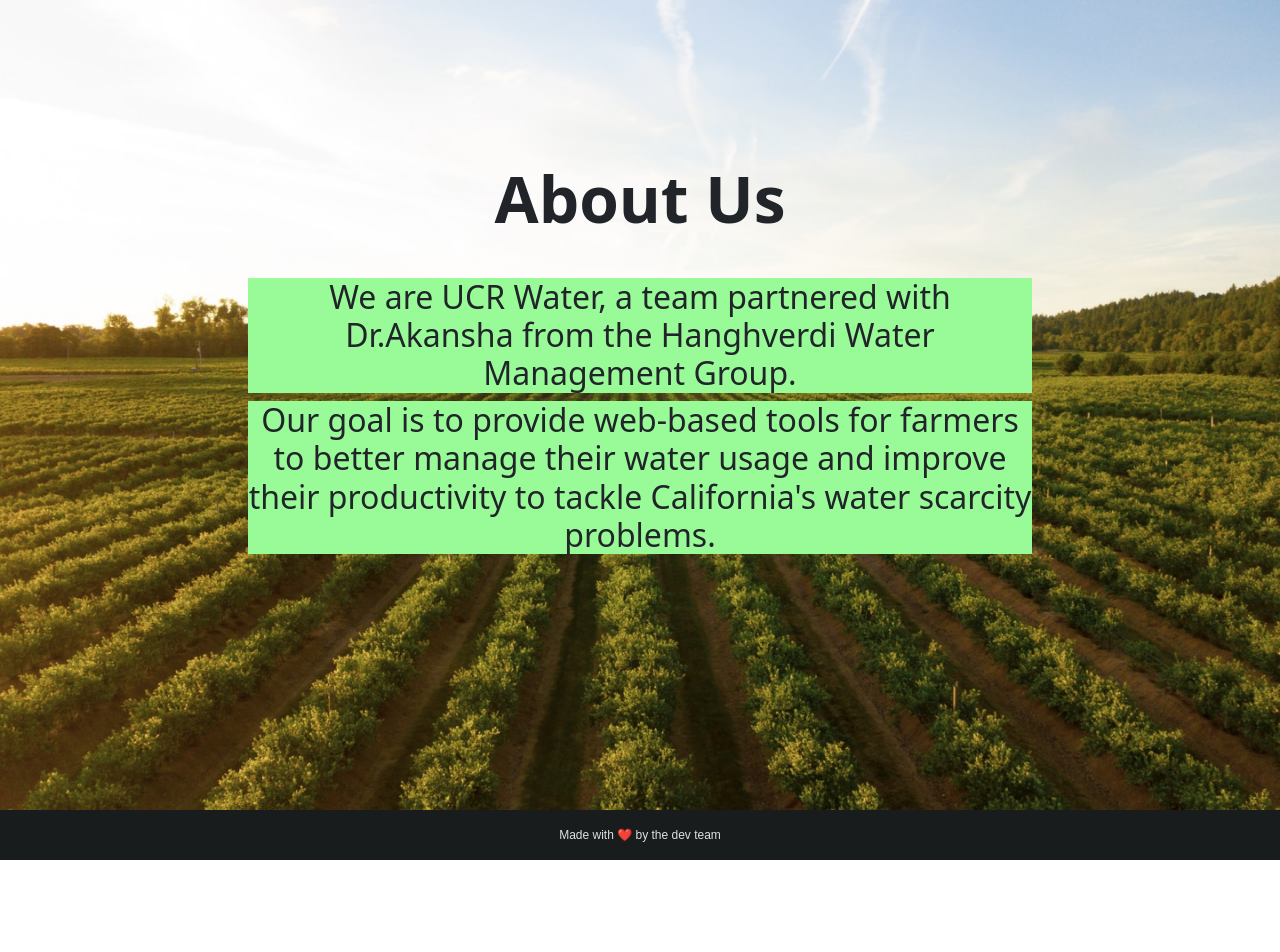
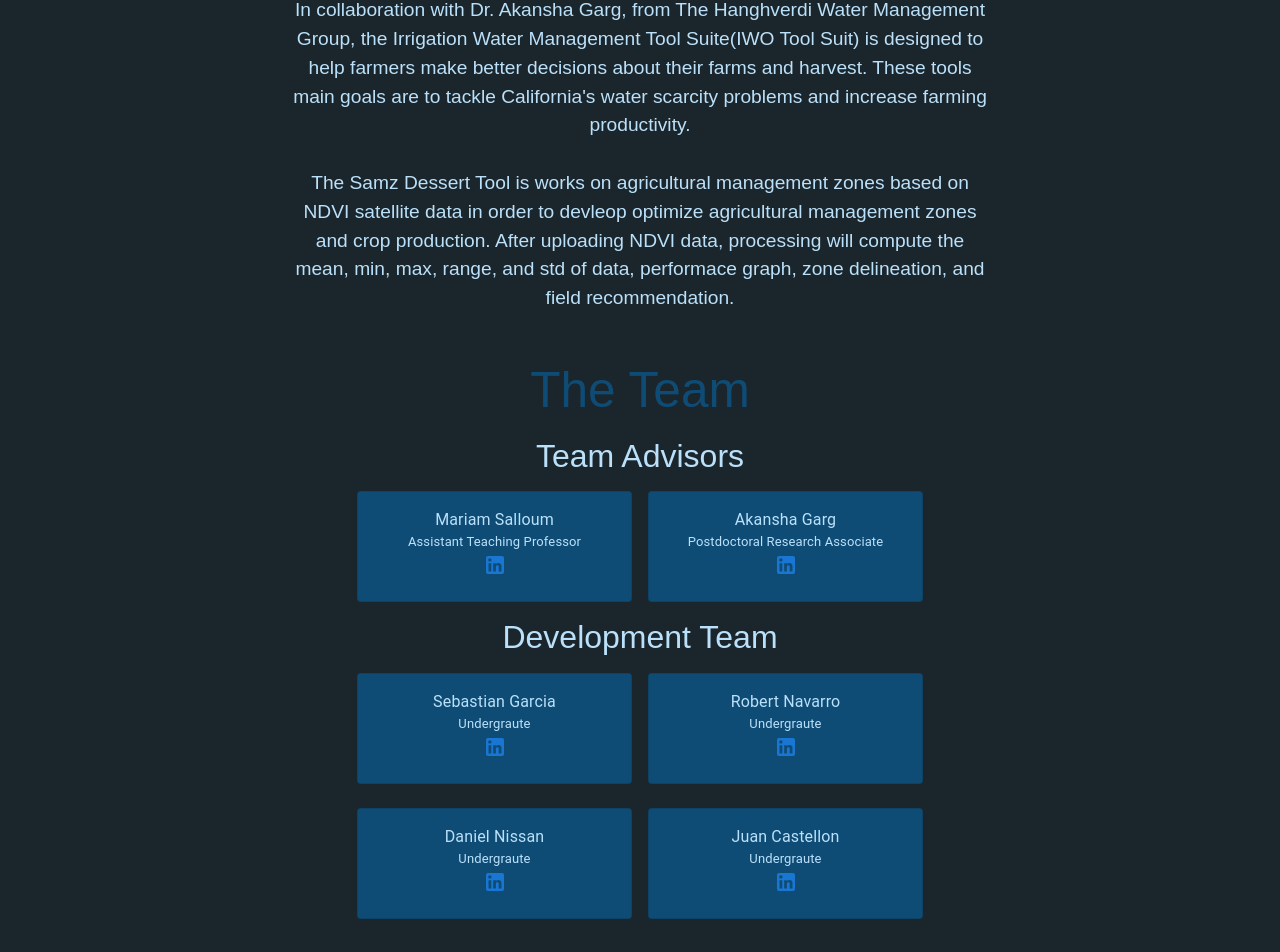
Before and after one commit to CS-UCR/senior-design-project-farmersonly, a Next.js app: page /about in a window 1280 px wide. Shown: the part 180-1132 px from the top of the page. Before the commit the page ends 1040 px from the top, so only its background shows below. Built offline with nearby package versions, Linux system fonts and the light colour scheme.

Commit message:
Re did about page, contents and styling

```diff
--- a/pages/about.js
+++ b/pages/about.js
@@ -1,18 +1,193 @@
+import React from "react";
+import Card from "@mui/material/Card";
+import CardContent from "@mui/material/CardContent";
+import Typography from "@mui/material/Typography";
+import Grid from "@mui/material/Grid";
+import LinkedInIcon from "@mui/icons-material/LinkedIn";
+import Link from "@mui/material/Link";
 
-import React from 'react'
-import styles from '../styles/about.module.css'
-import Navbar from '../components/navbar'
-import Head from 'next/head'
+import { styled } from "@mui/material/styles";
+import styles from "../styles/about.module.css";
+import { CenterFocusStrong } from "@mui/icons-material";
 
-export default function about(){
-    return(
-       <div className={styles.container}>
-        <h1 className={styles.title}>About Us</h1>
-        <h2 className={styles.body}>We are UCR Water, a team
-        partnered with Dr.Akansha from the Hanghverdi Water Management Group.</h2>
-        <h2 className={styles.body}>Our goal is to provide web-based tools
-        for farmers to better manage their water usage and improve their productivity
-        to tackle California's water scarcity problems.</h2>
-       </div>
-    )
+export default function about() {
+  return (
+    <div className={styles.container}>
+      <div className={styles.about}>
+        <h1 className={styles.aboutTitle}>About</h1>
+
+        <div className={styles.aboutText}>
+          <div>
+            In collaboration with Dr. Akansha Garg, from The Hanghverdi Water
+            Management Group, the Irrigation Water Management Tool Suite(IWO
+            Tool Suit) is designed to help farmers make better decisions about
+            their farms and harvest. These tools main goals are to tackle
+            California's water scarcity problems and increase farming
+            productivity.
+          </div>
+          <br />
+          <div>
+            The Samz Dessert Tool is works on agricultural management zones
+            based on NDVI satellite data in order to devleop optimize
+            agricultural management zones and crop production. After uploading
+            NDVI data, processing will compute the mean, min, max, range, and
+            std of data, performace graph, zone delineation, and field
+            recommendation.
+          </div>
+        </div>
+      </div>
+
+      <div className={styles.team}>
+        <h1 className={styles.teamTitle}>The Team</h1>
+
+        <div>
+          <h2 className={styles.cardsTitle}>Team Advisors</h2>
+
+          <Grid
+            container
+            justifyContent="center"
+            columnSpacing={2}
+            rowSpacing={3}
+          >
+            <Grid item>
+              <Card
+                variant="outlined"
+                sx={{ minWidth: 275 }}
+                style={{
+                  backgroundColor: "#0F4C75",
+                  color: "#BBE1FA",
+                  textAlign: "center",
+                }}
+              >
+                <CardContent>
+                  <Typography>Mariam Salloum</Typography>
+                  <Typography sx={{ fontSize: 13 }}>
+                    Assistant Teaching Professor
+                  </Typography>
+                  <Link href="https://www.linkedin.com/in/mariamsalloum/">
+                    <LinkedInIcon />
+                  </Link>
+                </CardContent>
+              </Card>
+            </Grid>
+
+            <Grid item>
+              <Card
+                variant="outlined"
+                sx={{ minWidth: 275 }}
+                style={{
+                  backgroundColor: "#0F4C75",
+                  color: "#BBE1FA",
+                  textAlign: "center",
+                }}
+              >
+                <CardContent>
+                  <Typography>Akansha Garg</Typography>
+                  <Typography sx={{ fontSize: 13 }}>
+                    Postdoctoral Research Associate
+                  </Typography>
+                  <Link href="https://www.linkedin.com/in/akanksha-garg-ph-d-2025b417/">
+                    <LinkedInIcon />
+                  </Link>
+                </CardContent>
+              </Card>
+            </Grid>
+          </Grid>
+        </div>
+
+        {
+          <div>
+            <h2 className={styles.cardsTitle}>Development Team</h2>
+
+            <Grid
+              container
+              justifyContent="center"
+              columnSpacing={2}
+              rowSpacing={3}
+            >
+              <Grid item>
+                <Card
+                  variant="outlined"
+                  sx={{ minWidth: 275 }}
+                  style={{
+                    backgroundColor: "#0F4C75",
+                    color: "#BBE1FA",
+                    textAlign: "center",
+                  }}
+                >
+                  <CardContent>
+                    <Typography>Sebastian Garcia</Typography>
+                    <Typography sx={{ fontSize: 13 }}>Undergraute</Typography>
+                    <Link href="https://www.linkedin.com/in/sebastian-garcia-ca/">
+                      <LinkedInIcon />
+                    </Link>
+                  </CardContent>
+                </Card>
+              </Grid>
+
+              <Grid item>
+                <Card
+                  variant="outlined"
+                  sx={{ minWidth: 275 }}
+                  style={{
+                    backgroundColor: "#0F4C75",
+                    color: "#BBE1FA",
+                    textAlign: "center",
+                  }}
+                >
+                  <CardContent>
+                    <Typography>Robert Navarro</Typography>
+                    <Typography sx={{ fontSize: 13 }}>Undergraute</Typography>
+                    <Link href="https://www.linkedin.com/in/robert-navarro25/">
+                      <LinkedInIcon />
+                    </Link>
+                  </CardContent>
+                </Card>
+              </Grid>
+
+              <Grid item>
+                <Card
+                  variant="outlined"
+                  sx={{ minWidth: 275 }}
+                  style={{
+                    backgroundColor: "#0F4C75",
+                    color: "#BBE1FA",
+                    textAlign: "center",
+                  }}
+                >
+                  <CardContent>
+                    <Typography>Daniel Nissan</Typography>
+                    <Typography sx={{ fontSize: 13 }}>Undergraute</Typography>
+                    <Link href="https://www.linkedin.com/in/danielnis/">
+                      <LinkedInIcon />
+                    </Link>
+                  </CardContent>
+                </Card>
+              </Grid>
+
+              <Grid item>
+                <Card
+                  variant="outlined"
+                  sx={{ minWidth: 275 }}
+                  style={{
+                    backgroundColor: "#0F4C75",
+                    color: "#BBE1FA",
+                    textAlign: "center",
+                  }}
+                >
+                  <CardContent>
+                    <Typography>Juan Castellon</Typography>
+                    <Typography sx={{ fontSize: 13 }}>Undergraute</Typography>
+                    <Link href="google.com">
+                      <LinkedInIcon />
+                    </Link>
+                  </CardContent>
+                </Card>
+              </Grid>
+            </Grid>
+          </div>
+        }
+      </div>
+    </div>
+  );
 }
--- a/styles/about.module.css
+++ b/styles/about.module.css
@@ -1,19 +1,47 @@
 .container{
-    background-image: url(../public/background-field.png);
-    background-size:cover;
-    padding: 15.5rem;
+    display: flex;
+    flex-direction: column;
+    justify-content: center;
+    align-items: center;
+    padding: 0 20% 2%;
+    background-color: #1B262C;
+    size:100vh;
 }
 
-.title {
-    text-align: center;
-    font-size: 4rem;
-    font-weight: 700;
-    padding: 2rem 6rem;
-    margin-top: 0;
+.about{
+    margin: 2rem;
 }
 
-.body{
-    background-color:palegreen;
+.aboutTitle{
+    font-family:'Oswald', sans-serif;
     text-align: center;
-    font-size: 2rem;
+    font-size: 3.1rem;
+    padding-bottom: 1rem;
+    color: #0F4C75;
 }
+
+.aboutText{
+    font-family: 'Quicksand', sans-serif;
+    font-size: 1.2rem;
+    text-align: center;
+    color: #BBE1FA;
+}
+
+.team{
+    margin: 1rem;
+}
+
+.teamTitle{
+    font-family:'Oswald', sans-serif;
+    text-align: center;
+    font-size: 3.1rem;
+    color: #0F4C75;
+}
+
+
+.cardsTitle{
+    font-family:'Oswald', sans-serif;
+    text-align: center;
+    margin: 1rem;
+    color: #BBE1FA;
+}
```
